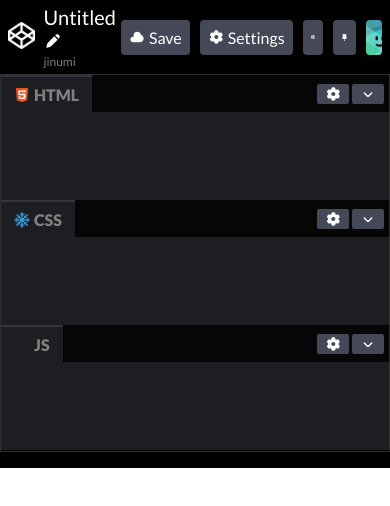
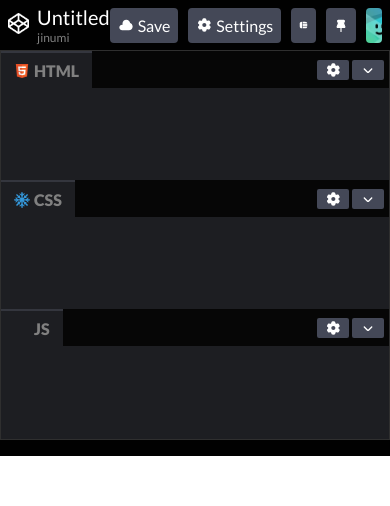
Before and after one commit to jeeknowme/codepen_clone, a plain HTML site: page index.html in a window 390 px wide. Drawn offline with Linux system fonts and the light colour scheme.

Commit message:
Hide navigation pencil on small devices

```diff
--- a/style.css
+++ b/style.css
@@ -237,6 +237,12 @@ li.header__navigation--right-smiley{
     height: 100vh;
 }
 
+@media (max-width: 450px){
+    .header__navigation--title::after{
+        display: none;
+    }
+}
+
 @media (max-width: 720px){
     .main__content{
         grid-template-columns: 1fr;
```
